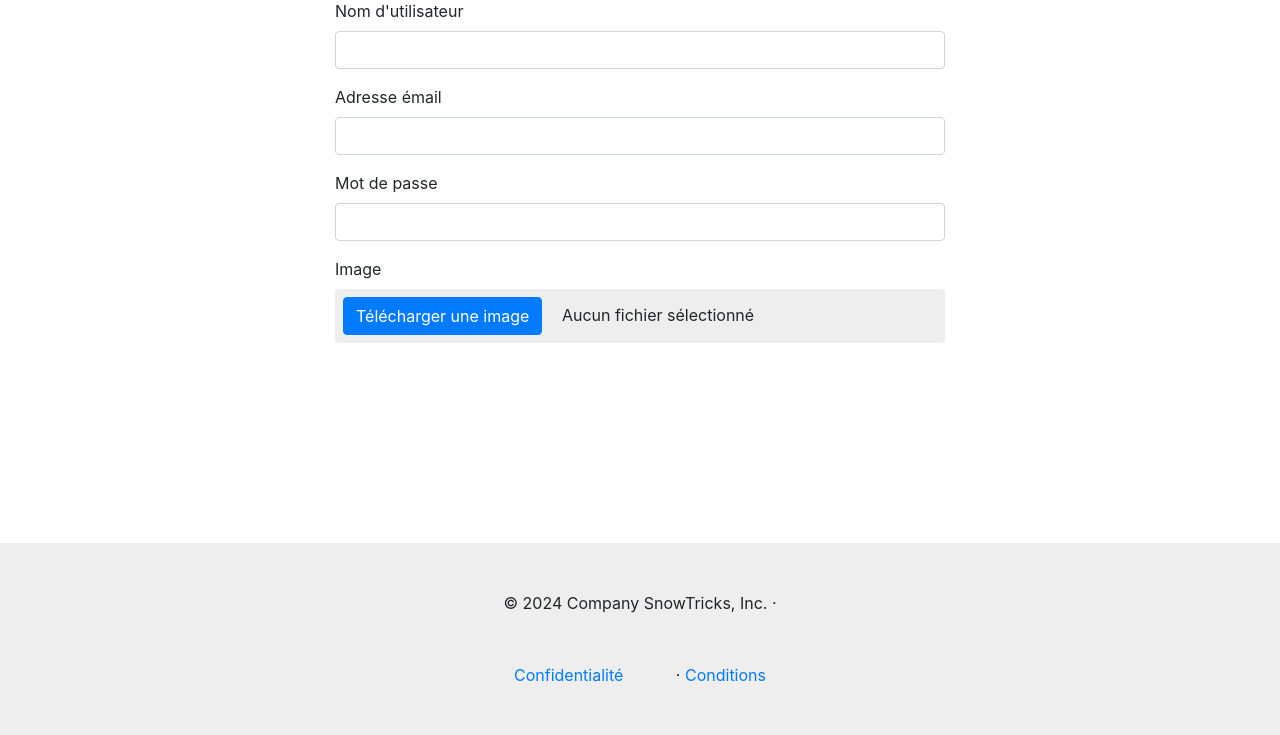
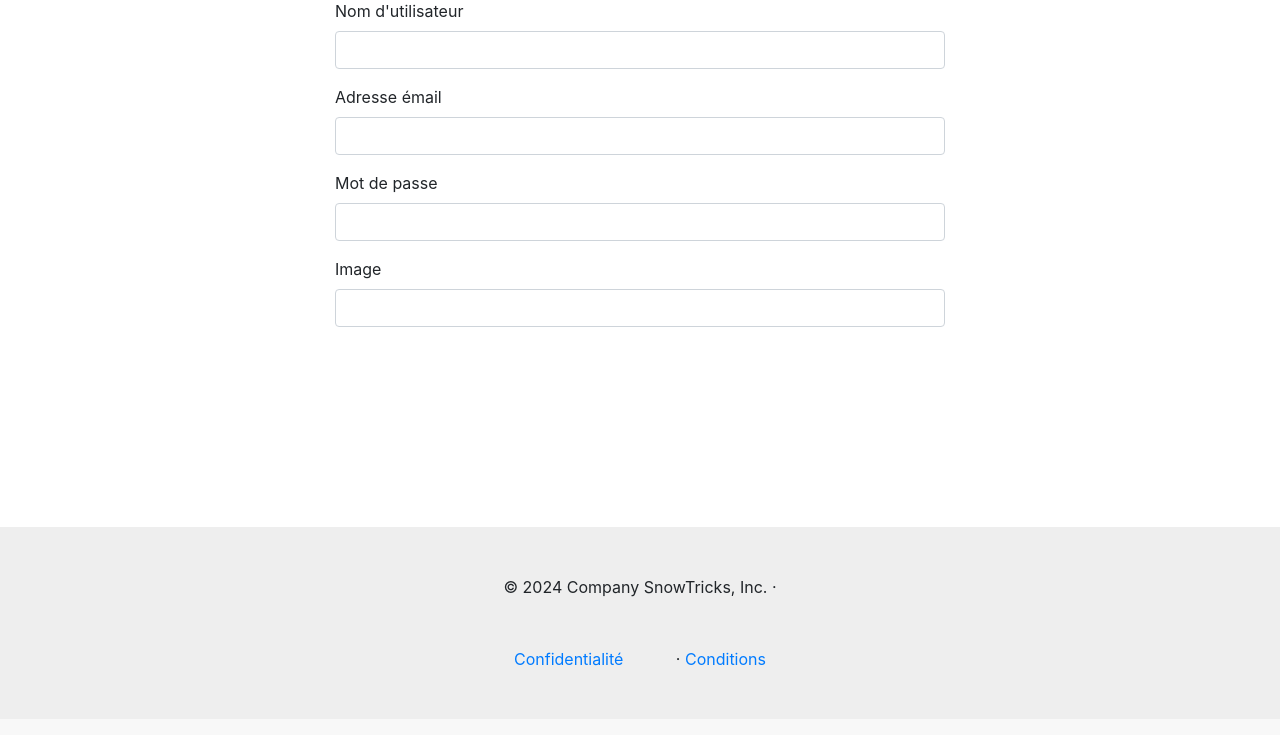
Before and after one commit to OussBel/site-communautaire, a Symfony app: template templates/register/index.html.twig in a window 1280 px wide. Shown: the part 287-1022 px from the top of the page. After the commit the page ends 953 px from the top, so only its background shows below. Run offline with Twig, Linux system fonts and the light colour scheme; the template is opened without the code that fills it, so the values that code supplies are empty; form fields are guessed from the names that the template uses; some libraries are stand-ins or nearby versions.

Commit message:
Ameliorations

```diff
--- a/public/js/loadMore.js
+++ b/public/js/loadMore.js
@@ -20,7 +20,7 @@ document.addEventListener("DOMContentLoaded", function () {
             if (i >= cards.length) {
                 loadMoreButton.style.display = 'none'; // Hide the button if there are no more cards
             } else {
-                loadMoreButton.style.display = ''; // Show the button if there are more cards
+                loadMoreButton.style.display = 'block'; // Show the button if there are more cards
             }
 
         });
--- a/templates/home/index.html.twig
+++ b/templates/home/index.html.twig
@@ -5,7 +5,7 @@
 {% block body %}
     <span class="up text-primary"><i class="fa-solid fa-circle-arrow-up"></i></span>
     <div class="container">
-        <div class="tricks row mt-100">
+        <div class="tricks row mt-200">
             {% include '_partials/_flash.html.twig' %}
             {% if app.user %}
                 <a class="text-decoration-none ml-3 mb-3 w-100" href="{{ path('app_trick_add') }}">
--- a/templates/register/index.html.twig
+++ b/templates/register/index.html.twig
@@ -8,8 +8,6 @@
         {% include '_partials/_flash.html.twig' %}
 
         <h2 class="mb-5 text-center  font-weight-light">Page d'inscription</h2>
-        {#   {{ form(form) }} #}
-
         {{ form_start(form) }}
 
         <div class="form-group">
@@ -32,29 +30,11 @@
 
         <div class="form-group">
             {{ form_label(form.image, "Image") }}
-            {{ form_widget(form.image, {'attr': {'class': 'real-input'}}) }}
+            {{ form_widget(form.image) }}
             {{ form_errors(form.image) }}
-            <div class="custom-input-container">
-                <button class="btn btn-primary custom-btn" type="button">Télécharger une image</button>
-                <span class="custom-text">Aucun fichier sélectionné</span>
-            </div>
         </div>
         {{ form_end(form) }}
     </div>
 
-    <script>
-        const realInputFile = document.querySelector('.real-input')
-        const customBtn = document.querySelector('.custom-btn')
-        const customText = document.querySelector('.custom-text')
-
-        customBtn.addEventListener('click', () => realInputFile.click())
-        realInputFile.addEventListener('change', () => {
-            if (realInputFile.value) {
-                customText.innerHTML = realInputFile.value.match(/[\/\\]([\w\d\s\.\-\(\)]+)$/)[1]
-            } else {
-                customText.innerHTML = 'Aucun fichier sélectionné'
-            }
-        })
-    </script>
 
 {% endblock %}
```
Also changed, not shown: public/assets/illustrations/oussama-661a4aa44229f.jpg (added).
